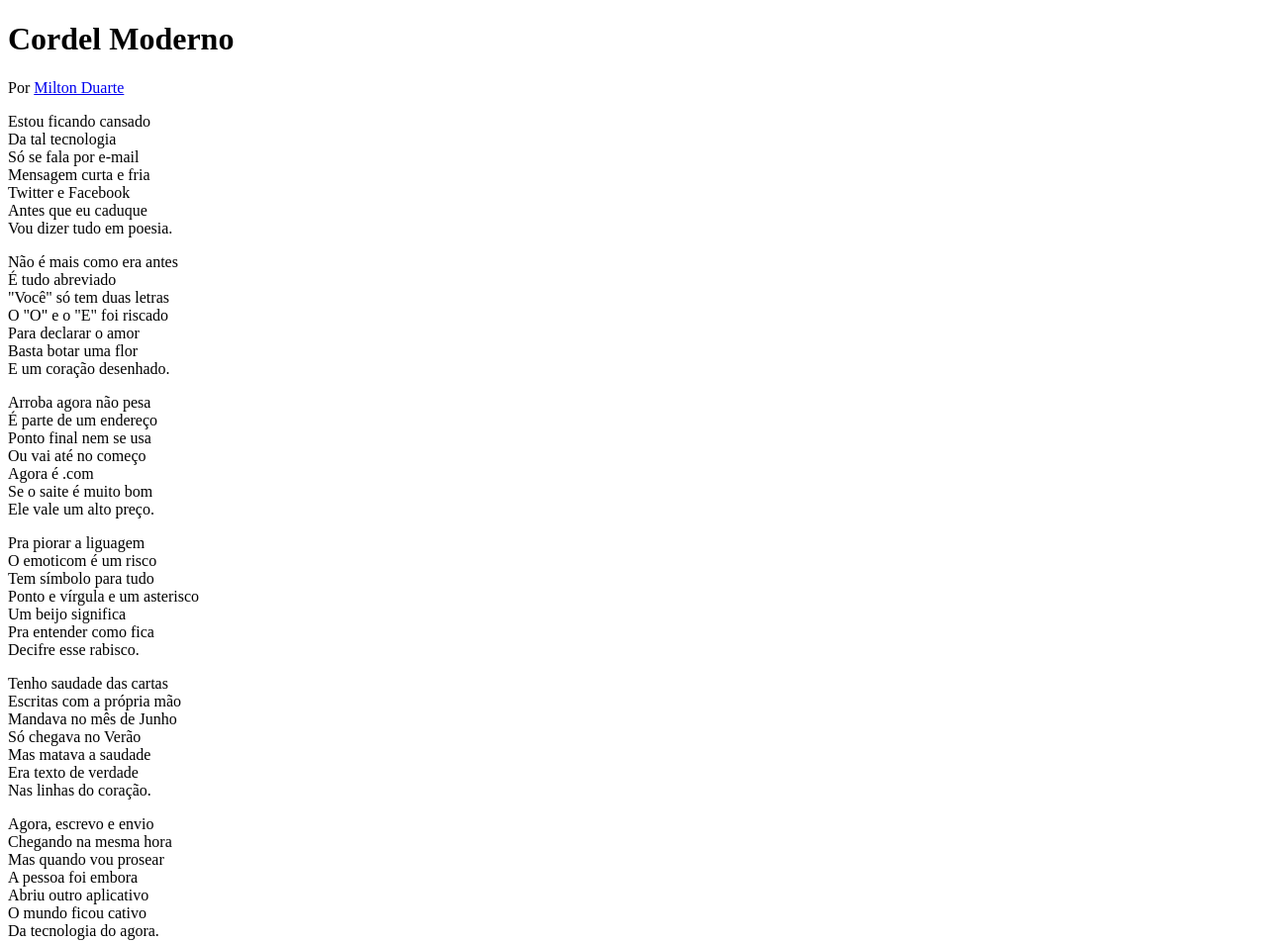
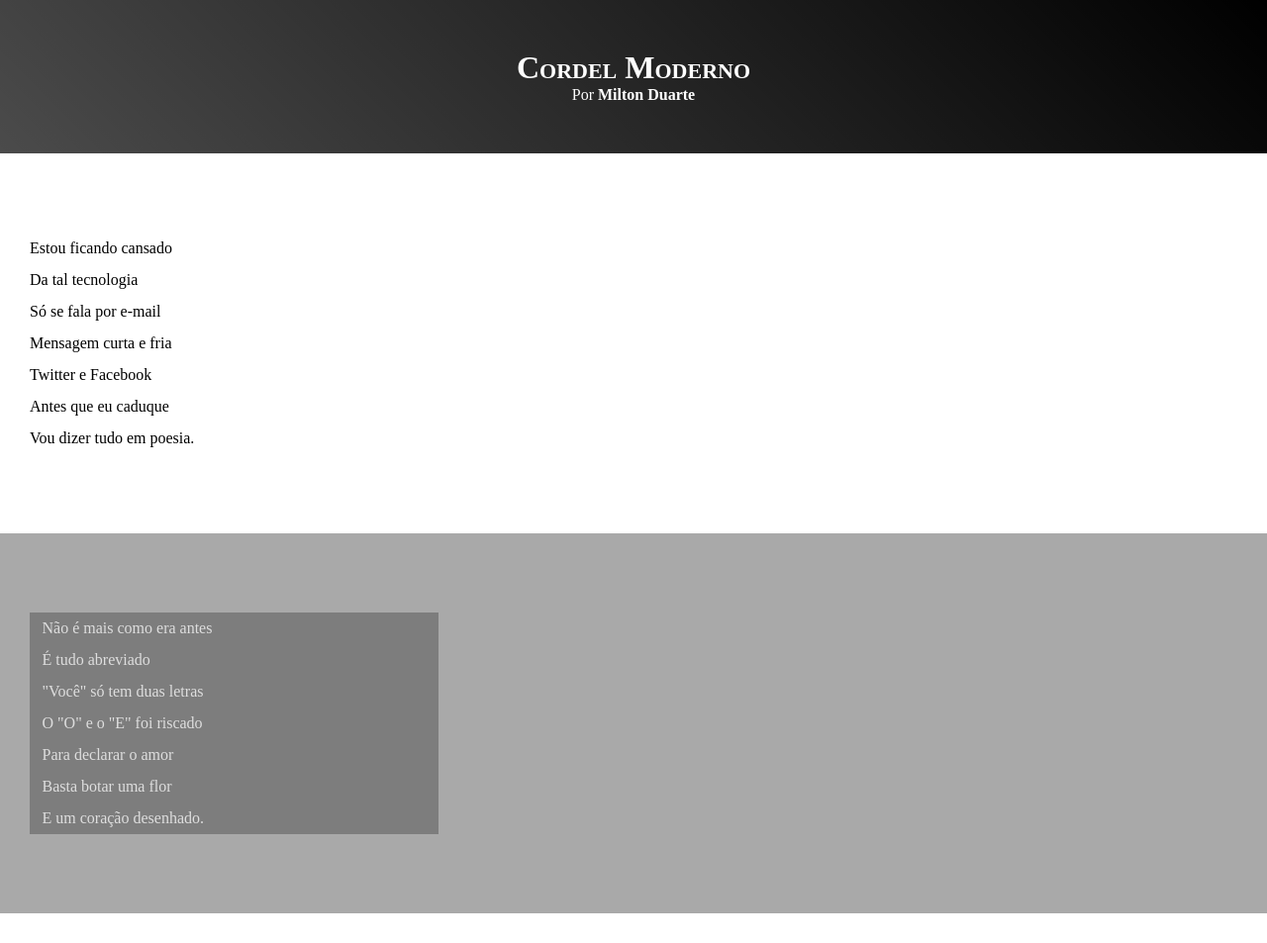
Before and after one commit to MrMa-rio/Desafio_Cordel, a plain HTML site: page index.html in a window 1280 px wide. Shown: the top 953 px of the page at 99% size. Drawn offline with Linux system fonts and the light colour scheme.

Commit message:
atualizaçao estilo dos textos

```diff
--- a/estilos/style.css
+++ b/estilos/style.css
@@ -0,0 +1,60 @@
+@charset "UTF-8";
+
+
+*{
+    margin: 0px;
+    padding: 0px;
+}
+body{
+    background-color: darkgray;
+    min-height: 100vh;
+}
+header{
+    background-image: linear-gradient(45deg,rgba(0, 0, 0, 0.555),black);
+    padding-top: 50px;
+    text-align: center;
+}
+header > h1{
+    color: white;
+    font-variant: small-caps;
+}
+header > p{
+    color: white;
+    padding-bottom: 50px;
+}
+a{
+    color: white;
+    text-decoration: none;
+    font-weight: bolder;
+}
+a:hover{
+    text-decoration: underline;
+}
+
+section{
+    padding-top: 10vh;
+    padding-bottom: 10vh;
+    line-height: 2em;
+    padding-left: 30px;
+}
+section p{
+
+
+}
+section.normal {
+    background-color: white;
+}
+section.imagem > p{
+
+    background-color: rgba(0, 0, 0, 0.26);
+    width: 400px;
+    color: rgba(255, 255, 255, 0.747);
+    padding-left: 1%;
+
+}
+
+footer{
+    background-image: linear-gradient(45deg,rgba(0, 0, 0, 0.555),black);
+    color: white;
+    padding: 4px;
+}
--- a/index.html
+++ b/index.html
@@ -16,7 +16,7 @@
     </header>
 
 
-<section>
+<section class="normal">
     <p>
         Estou ficando cansado  <br>
         Da tal tecnologia  <br>
@@ -30,7 +30,7 @@
 
 
 
-<section>
+<section class="imagem">
     <p>
         Não é mais como era antes  <br>
         É tudo abreviado  <br>
@@ -44,7 +44,7 @@
 
 
 
-<section>
+<section class="normal">
     <p>
         Arroba agora não pesa  <br>
         É parte de um endereço  <br>
@@ -67,7 +67,7 @@
 </section>
 
 
-<section>
+<section class="imagem">
     <p>
         Tenho saudade das cartas  <br>
         Escritas com a própria mão  <br>
@@ -80,7 +80,7 @@
 </section>
 
 
-<section>
+<section class="normal">
     <p>
         Agora, escrevo e envio  <br>
         Chegando na mesma hora  <br>
```
